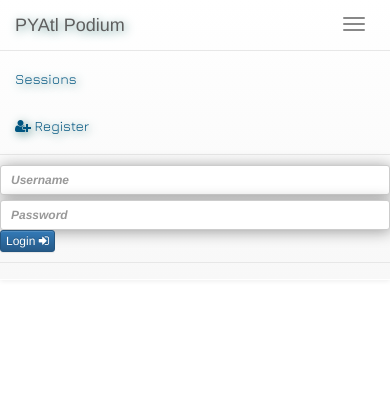
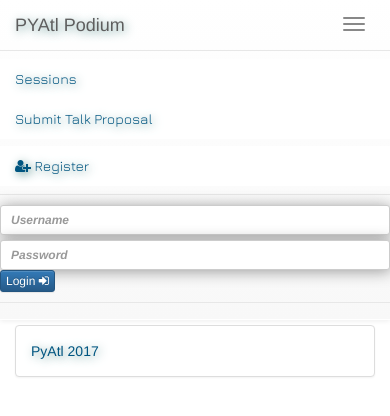
Before and after one commit to pyatl/podium-django, a Django app: page /talks/submit/ in a window 390 px wide, after a click on "Toggle navigation". Shown: the top 416 px of the page. Run offline with Django 3.2, Linux system fonts and the light colour scheme; parts of the project's set-up code (start-up, migrations or seed data) failed here and were passed over; some libraries are stand-ins or nearby versions.

Commit message:
Authorized Talk Submisions
- Update submit.html to include user permissions.
- Update nav.html to include Submit Talk link when logged off.
- Update podium.css, password_reset_form.html, and
    login.html.

Resolves #19 and #34

```diff
--- a/podium/static/poduim.css
+++ b/podium/static/poduim.css
@@ -13,7 +13,7 @@
 	.dropdown-menu>li>a:focus,
 	.dropdown-menu>li>a:hover{
 		color:#005580;
-		background: transparent;
+		background: #fff;
 		text-shadow: 2px 2px 10px #669996;
 		border:none;
 		outline: none;
--- a/podium/talks/templates/talks/submit.html
+++ b/podium/talks/templates/talks/submit.html
@@ -12,14 +12,32 @@
 			col-lg-6 col-lg-push-3
 			" >
 			<!-- pushed to center -->
+
+			{% if request.user.is_authenticated %}
+
 			<h2 class="centrd bigger">Submit a Talk Proposal</h2>
 			<form action="." method="POST">
 				    {% csrf_token %}
 				    <table>
 				     {{ form | crispy  }}
 				    </table>
-				    <input type="submit" value="Submit" />
+				    <button class="btn btn-primary btn-xs" type="submit" value="Submit" >Submit</button>
 			</form>
+
+			{%else%}
+
+
+				<h4 style="font-size: 30px;text-align:center;color: #005580; text-shadow: 0 0 50px #669996; ">
+				A verified email is required to submit a talk propasal, and you must be logged in.
+				<br>
+				Please <a href="{% url 'registration_register' %}">Register</a>
+				or <a href="{% url 'auth_login'%}">Login</a>.</h4>
+				<br>
+				<a href="#" onClick="history.go(-1);return true;">Back</a>
+				<hr>
+
+			{%endif%}
+
 			{% include 'footer.html'%}
 		</div>
 	</div>
--- a/templates/nav.html
+++ b/templates/nav.html
@@ -28,6 +28,7 @@
       <ul class="nav navbar-nav">
         <!-- <li ><a href="{%url 'index'%}">Home <span class="sr-only">(current)</span></a></li> -->
         <li><a href="{%url 'talks-sessions'%}">Sessions</a></li>
+        <li><a href="{%url 'talks-submit'%}">Submit Talk Proposal</a></li>
 
         <!-- ADMIN LINK-->
         {%if request.user.is_authenticated and request.user.is_staff %}
--- a/templates/registration/login.html
+++ b/templates/registration/login.html
@@ -18,7 +18,7 @@
                 <form method="post" action="">
                     {% csrf_token %}
                    {{ form | crispy }}
-                    <input type="submit" value="{% trans 'Log in' %}" />
+                    <input class="btn btn-primary btn-xs" type="submit" value="{% trans 'Log in' %}" />
                     <input type="hidden" name="next" value="{{ next }}" />
                 </form>
                 <p>{% trans "Forgot your password?" %} <a href="{% url 'auth_password_reset' %}">{% trans "Reset it" %}</a>.</p>
--- a/templates/registration/password_reset_form.html
+++ b/templates/registration/password_reset_form.html
@@ -23,7 +23,7 @@
 			<form method="post" action="">
 			    {% csrf_token %}
 			 {{ form | crispy }}
-			    <input class="btn btn-primary btn-xs" type="submit" value="{% trans 'Reset password' %}" />
+			    <input class="btn btn-primary btn-xs" type="submit" value="{% trans 'Submit' %}" />
 			</form>
 			{%include 'footer.html' %}
 		</div>
```
Also changed, not shown: podium/talks/templates/talks/session-detail.html (+15 -2 lines).
